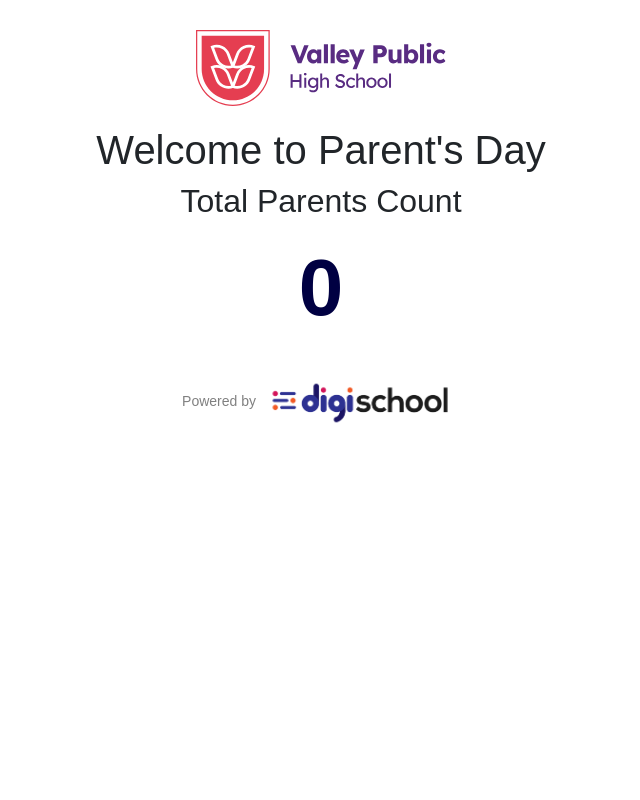
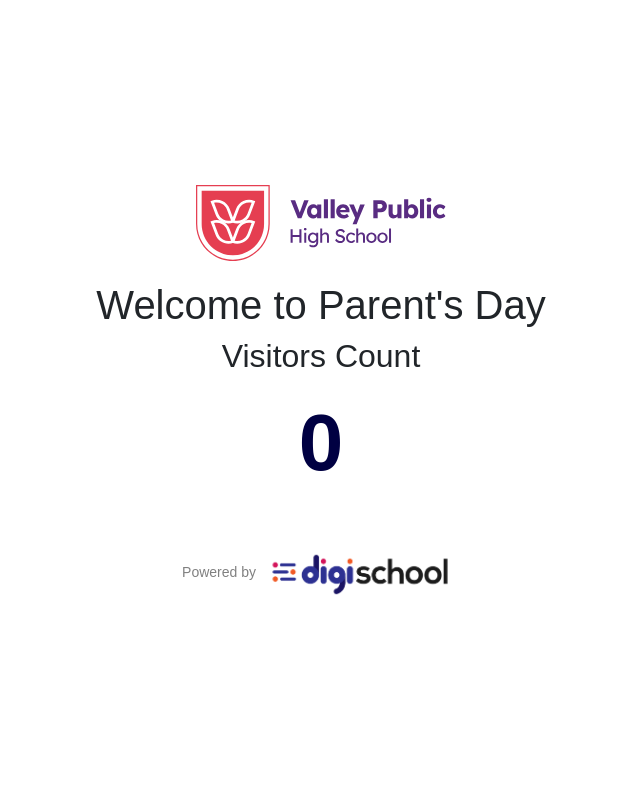
Before and after one commit to Sundess/vp-counter-iot, a Flask app: page / in a window 1280 px wide. Shown: the whole page, without its empty margins (319-959 px from the left). Run offline with Flask 3, Linux system fonts and the light colour scheme.

Commit message:
upadate UI

```diff
--- a/templates/index.html
+++ b/templates/index.html
@@ -12,7 +12,11 @@
       body {
         font-family: Arial, sans-serif;
         text-align: center;
-        margin-top: 30px;
+        display: flex;
+        justify-content: center;
+        align-items: center;
+        height: 100vh;
+        flex-direction: column;
       }
       .counter {
         font-size: 80px;
@@ -43,7 +47,7 @@
   <body class="container">
     <img src="../static/vp-logo.svg" alt="Logo" class="logo" />
     <h1>Welcome to Parent's Day</h1>
-    <h2>Total Parents Count</h2>
+    <h2>Visitors Count</h2>
     <p class="counter" id="count">0</p>
     <div class="footer">
       <p>
```
